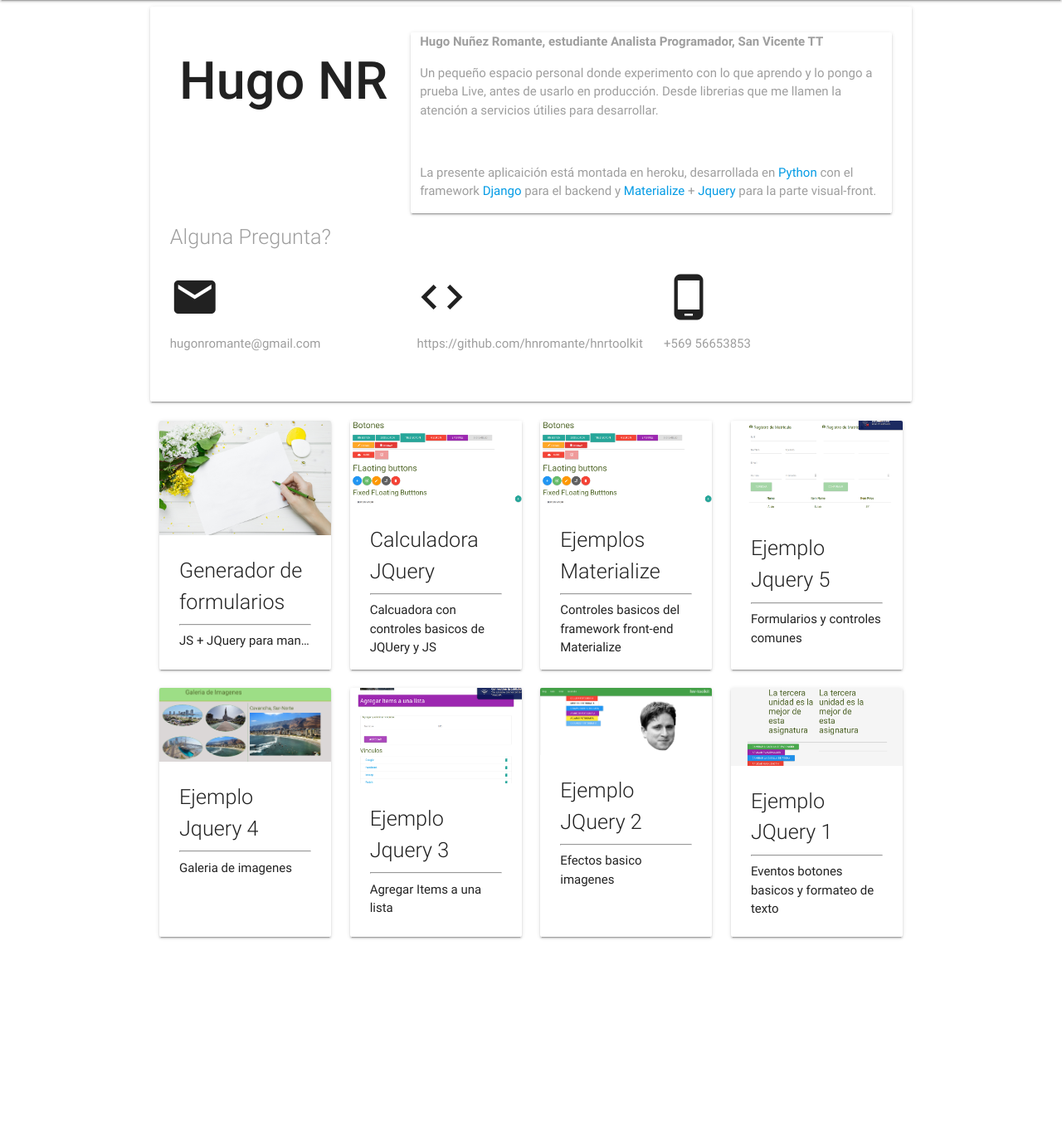
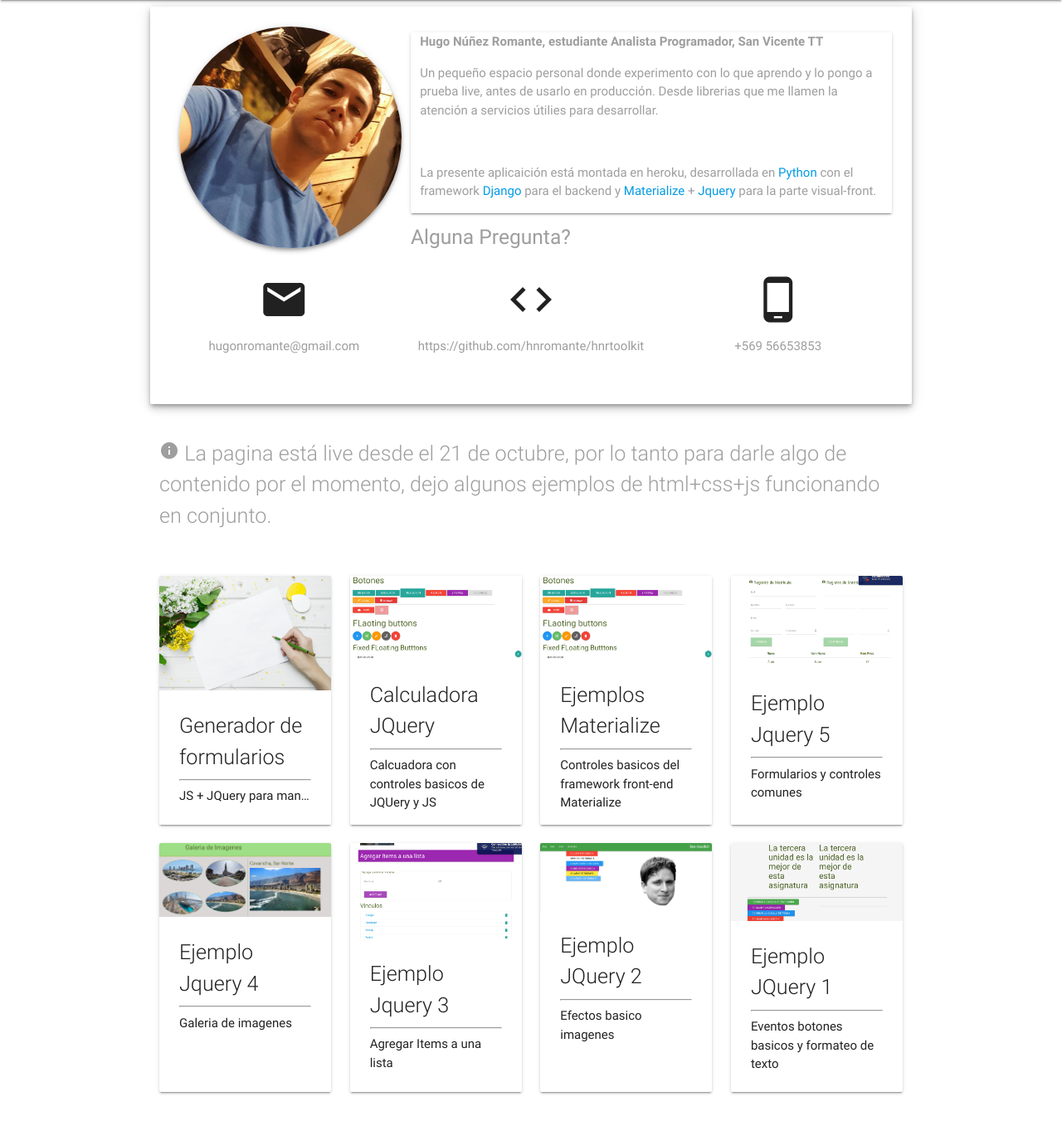
Before and after one commit to hnromante/hnrtoolkit, a Django app: page / in a window 1280 px wide. Shown: the part 64-1415 px from the top of the page at 83% size. Before the commit the page ends 1196 px from the top, so only its background shows below. Run offline with Django 3.2, Linux system fonts and the light colour scheme; some libraries are stand-ins or nearby versions.

Commit message:
Termino version 1 del HomePage, contactos y galeria.

```diff
--- a/blog/templates/home_blog.html
+++ b/blog/templates/home_blog.html
@@ -9,41 +9,47 @@
 {% comment %} HEADER {% endcomment %}
 <header>
 <div class="container">
-  <div class="row card-panel">
+  <div class="row card-panel z-depth-3">
     <div class="col s12 m4 l4">
-        <h1><strong> Hugo NR</strong></h1>
+        <img class="responsive-img small circle z-depth-2" src="{% static 'blog/img/profile2.jpg' %}" >
+
     </div>
     <div class="col s12 m8 l8 card-panel grey-text">
-        <b>Hugo Nuñez Romante, estudiante Analista Programador, San Vicente TT</b>
-        <p>Un pequeño espacio personal donde experimento con lo que aprendo y lo pongo a prueba Live, antes de usarlo en producción. Desde librerias que me llamen la atención a servicios útilies para desarrollar.</p>
+        <b>Hugo Núñez Romante, estudiante Analista Programador, San Vicente TT</b>
+        <p>Un pequeño espacio personal donde experimento con lo que aprendo y lo pongo a prueba live, antes de usarlo en producción. Desde librerias que me llamen la atención a servicios útilies para desarrollar.</p>
         <br>
         <p>La presente aplicaición está montada en heroku, desarrollada en <a href="https://www.python.org/">Python</a> con el framework <a href="https://www.djangoproject.com/">Django</a> para el backend y <a href="http://materializecss.com/">Materialize</a> + <a href="https://jquery.com/">Jquery </a> para la parte visual-front.
     </div>
-    <h6 class="flow-text grey-text">Alguna Pregunta?</h6>
+    <h5 class="grey-text left-align">Alguna Pregunta?</h5>
     <br>
     <div class="row">
-        <div class="col s4 m4 l4">
+        <div class="col s12 m4 l4 center-align">
             <i class="material-icons Medium">email</i>
-            <a href="mailto:hugonromante@gmail.com"><p class="grey-text">hugonromante@gmail.com</p></a>
+            <a href="mailto:hugonromante@gmail.com"><p class="grey-text truncate">hugonromante@gmail.com</p></a>
 
         </div>
-        <div class="col s4 m4 l4">
+        <div class="col s12 m4 l4 center-align">
             <i class="material-icons Medium">code</i>
-            <a href="https://github.com/hnromante/hnrtoolkit"><p class="grey-text">https://github.com/hnromante/hnrtoolkit</p> </a>
+            <a href="https://github.com/hnromante/hnrtoolkit"><p class="grey-text truncate">https://github.com/hnromante/hnrtoolkit</p> </a>
         </div>
-        <div class="col s4 m4 l4">
+        <div class="col s12 m4 l4 center-align">
             <i class="material-icons Medium">phone_android</i>
-            <p class="grey-text">+569 56653853</p>
+            <p class="grey-text truncate">+569 56653853</p>
         </div>
     </div>
   </div>
 </div>
 </header>
 
+<div class="container">
 
-<div class="container">
+<div class="row">
+        <div class="col align-center grey-text">
+
+            <p class="flow-text"><i class="material-icons">info</i> La pagina está live desde el 21 de octubre, por lo tanto para darle algo de contenido por el momento, dejo algunos ejemplos de html+css+js funcionando en conjunto.</p>
+        </div>
+    </div>
         <div class="row">
-
             <div class="col s6 m4 l3">
                     <div class="card hoverable small card-small">
                             <a href="{% url 'pweb-formgen' %}">
```
Also changed, not shown: blog/static/blog/img/profile.jpg (added), blog/static/blog/img/profile2.jpg (added).
